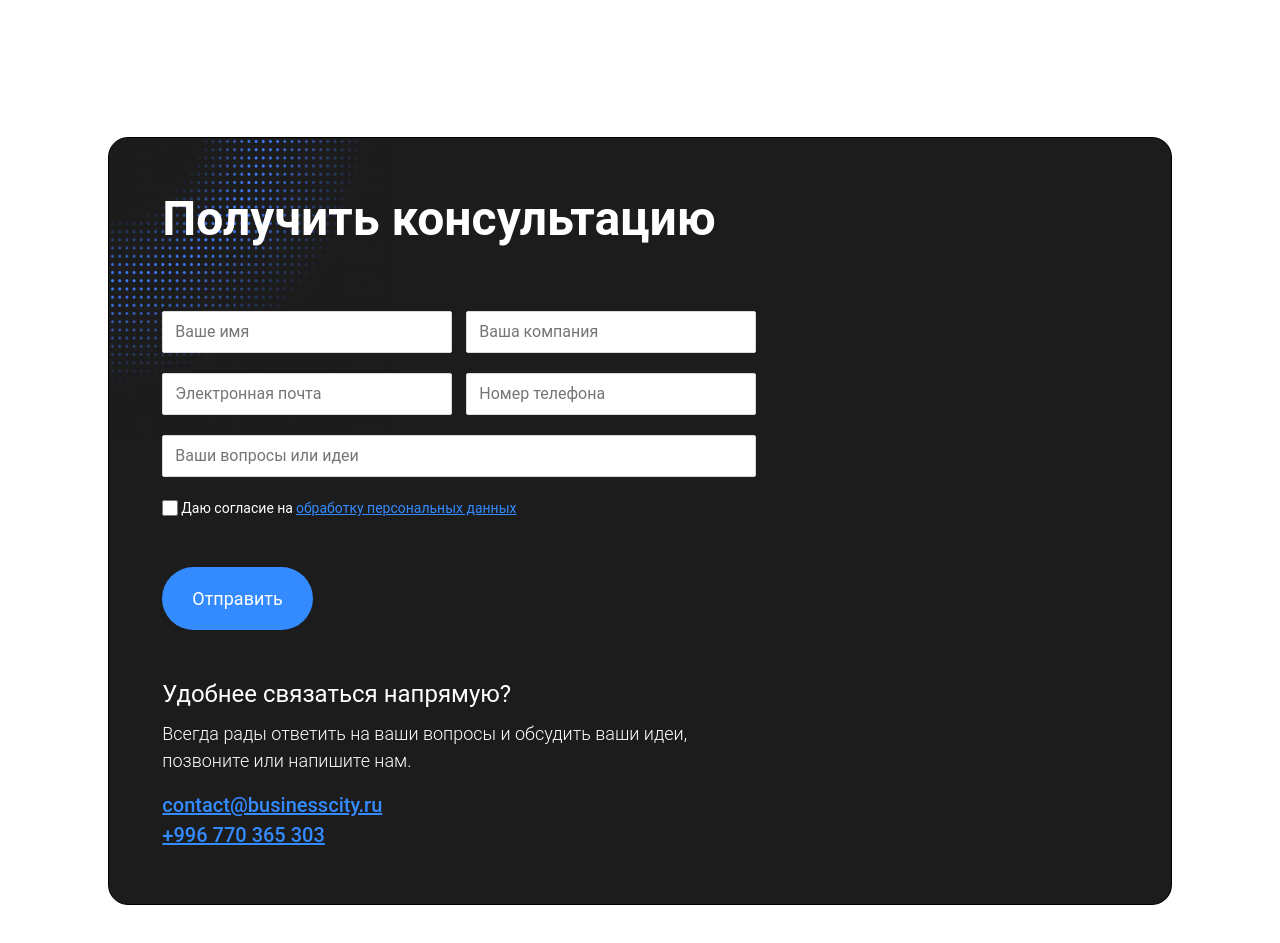
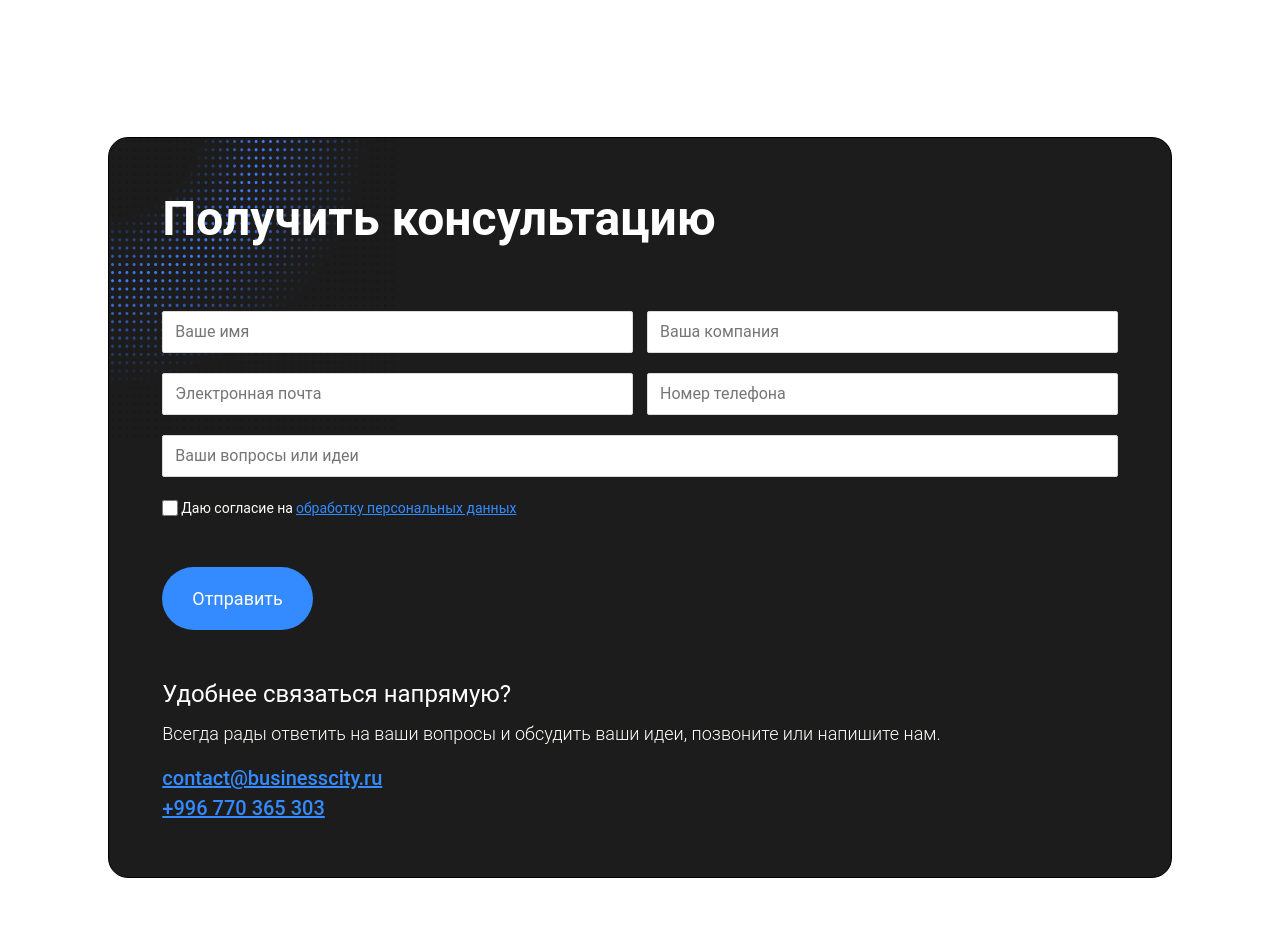
Before and after one commit to kulichkov21/finul, a React (Create React App) app: page / in a window 1280 px wide. Shown: the part 4020-4963 px from the top of the page. After the commit the page ends 4898 px from the top, so only its background shows below. Built offline with nearby package versions, Linux system fonts and the light colour scheme.

Commit message:
new features

```diff
--- a/src/components/get-consultation/GetConsultation.module.scss
+++ b/src/components/get-consultation/GetConsultation.module.scss
@@ -7,7 +7,7 @@
 
   .content {
     position: relative;
-    margin: $defaultVerticalDistancePx 8.4375vw;
+    margin: $defaultVerticalDistancePx 8.4375vw 0;
     max-width: $maxCiteWidthPx;
     width: 100%;
     padding: 80px;
@@ -65,7 +65,8 @@
       flex-wrap: wrap;
 
       @include for-size(l) {
-        width: 594px;
+        width: 100%;
+        max-width: unset;
       }
 
       @mixin base-input() {
@@ -140,7 +141,8 @@
 
       @include for-size(l) {
         margin-top: 50px;
-        width: 542px;
+        width: 100%;
+        max-width: unset;
       }
 
       &__header {
--- a/src/components/get-consultation/GetConsultation.tsx
+++ b/src/components/get-consultation/GetConsultation.tsx
@@ -3,8 +3,26 @@ import styles from './GetConsultation.module.scss';
 import dots from "../../assets/img/dots2.svg";
 import Button from "../shared/button/Button";
 
-export default class GetConsultation extends React.Component<any, any> {
-    render() {
+type GetConsultationProps = {
+    name?:  string;
+    companyName?: string;
+    email?: string;
+    phoneNumber?: string;
+    question?: string;
+
+}
+
+export default class GetConsultation extends React.Component<GetConsultationProps, any> {
+    constructor(props: GetConsultationProps) {
+        super(props);
+        this.state = {
+            isGoing: true,
+            numberOfGuests: 2
+        };
+    }
+
+
+        render() {
         return (
             <section className={styles.container}>
                 <div className={styles.content}>
```
